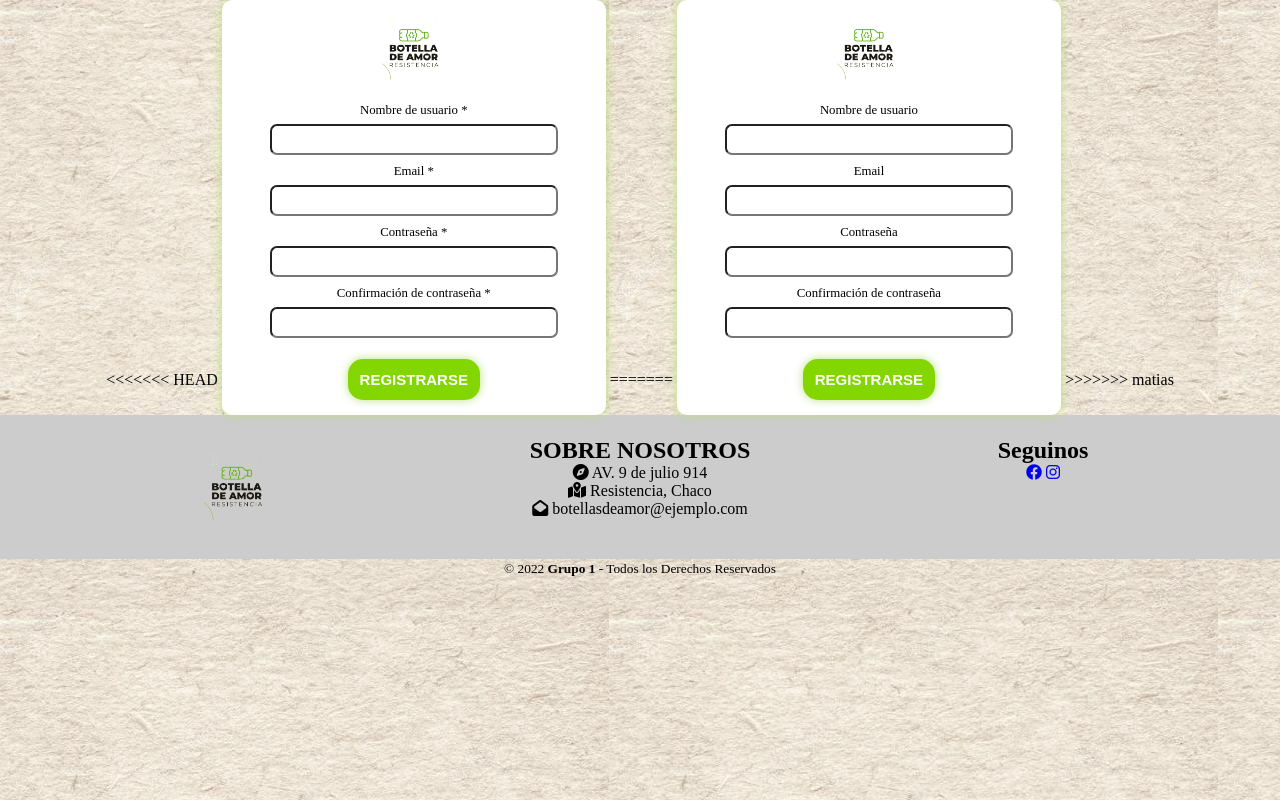
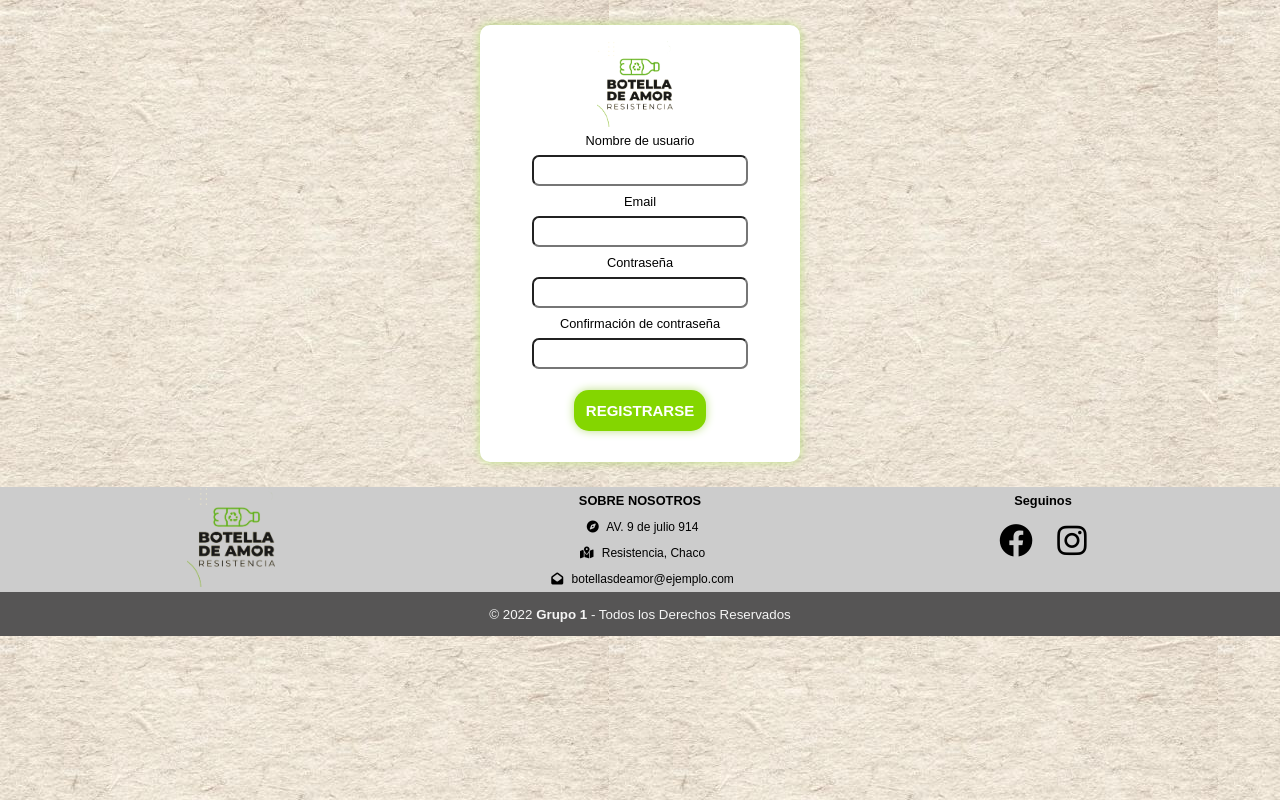
Before and after one commit to AlexLopezz/Fundacion_Info2022, a Django app: page /accounts/registro/ in a window 1280 px wide. Run offline with Django 3.2, Linux system fonts and the light colour scheme; some libraries are stand-ins or nearby versions.

Commit message:
editando home

```diff
--- a/static/main1.css
+++ b/static/main1.css
@@ -11,7 +11,6 @@ body {
     background-repeat: no-repeat;
     background-size: 100% 100%;
     background-attachment: fixed;
-    position: absolute;
 }
 
 nav {
--- a/static/registration/footer.css
+++ b/static/registration/footer.css
@@ -2,57 +2,40 @@ footer{
     height: 9rem;
     width: 100%;
     background-color: #ccc;
-<<<<<<< HEAD:static/registration/footerr.css
-    position:  absolute;
-=======
     position: relative;
->>>>>>> matias:static/registration/footer.css
     bottom: 0;
 }
 .pie-pagina .grupo-1{
     width: 100%;
     max-width: 1200px;
-    height: inherit;
     margin: auto;
     display: grid;
     grid-template-columns: repeat(3, 1fr);
     grid-gap: 9px;
     place-items: center;
 }
-.pie-pagina .grupo-1 .box {
-    height: 100;
+
+
+.pie-pagina .grupo-1 .box{
+    height: 105px;
 }
 
-.pie-pagina .grupo-1 .box{
-    height: 100px;
-}
-<<<<<<< HEAD:static/registration/footerr.css
 
 .pie-pagina .grupo-1 .box .imagen{
-=======
-.pie-pagina .grupo-1 .box .logo-footer img{
->>>>>>> matias:static/registration/footer.css
     width: 100px;
 }
 
 .pie-pagina .grupo-1 .box h2{
-<<<<<<< HEAD:static/registration/footerr.css
-    margin-bottom: 5px;
-    font-size: 1rem;
-    padding: 2px;
+    text-align: center;
+    font-size: 0.8rem;
+    padding: 6px;
 }
 
 .pie-pagina .grupo-1 .box p{
     padding: 2px;
-
 }
 
-.pie-pagina .grupo-1 .red-social a{
-=======
-    text-align: center;
-    font-size: 0.8rem;
-    padding: 6px;
-}
+
 .pie-pagina .grupo-1 .box p {
     font-size: 12px;
 }
@@ -65,7 +48,6 @@ footer{
     color: darkblue;
 }
 .pie-pagina .grupo-1 .box .red-social a{
->>>>>>> matias:static/registration/footer.css
     display: inline-block;
     font-size: 2.1rem;
     line-height: 20px;
@@ -84,11 +66,7 @@ footer{
     transition: all 0.1s;
 }
 .pie-pagina .grupo-2{
-<<<<<<< HEAD:static/registration/footerr.css
-    padding: 7px 10px;
-=======
     padding: 13px 10px;
->>>>>>> matias:static/registration/footer.css
     text-align: center;
     background-color: #565555;
     color: #f5f5f5;
--- a/static/registration/registro1.css
+++ b/static/registration/registro.css
@@ -2,6 +2,7 @@
     box-sizing: border-box;
     margin: 0;
     padding: 0;
+    font-family: Arial, Helvetica, sans-serif;
 }
 body{
     background-image: url('/static/img/fondo.jpg');
@@ -12,20 +13,15 @@ form {
     background-color: white;
     box-shadow: 0px 0px 10px #bce082;
     display: inline-block;
-<<<<<<< HEAD:static/registration/registro.css
-    margin: 1rem;
-    width: 30%;
-
-}
-img{
-=======
     margin: 1.55rem;
     padding: 1rem;
     width: 25%;
 }
-.imagen{
->>>>>>> matias:static/registration/registro1.css
-    max-width: 28%;
+
+
+
+.img{
+    max-width: 30%;
 }
 input{
     width: 75%;
--- a/templates/base.html
+++ b/templates/base.html
@@ -8,6 +8,7 @@
     <meta http-equiv="X-UA-Compatible" content="IE=edge">
     <meta name="viewport" content="width=device-width, initial-scale=1.0">
     <link rel="stylesheet" href="{% static 'registration/footer.css' %}">
+    <link rel="stylesheet" href="{% static 'registration/main1.css' %}">
     <link rel="stylesheet" href="https://cdnjs.cloudflare.com/ajax/libs/font-awesome/6.1.2/css/all.min.css" integrity="sha512-1sCRPdkRXhBV2PBLUdRb4tMg1w2YPf37qatUFeS7zlBy7jJI8Lf4VHwWfZZfpXtYSLy85pkm9GaYVYMfw5BC1A==" crossorigin="anonymous" referrerpolicy="no-referrer" />
    {% block title %}
    {% endblock title %}
--- a/templates/registration/registro.html
+++ b/templates/registration/registro.html
@@ -4,47 +4,15 @@
 
 {% block title %}
 <title>Registrarse</title>
-<link rel="stylesheet" href="{% static 'registration/registro1.css' %}">
+<link rel="stylesheet" href="{% static 'registration/registro.css' %}">
 {% endblock title %}
 
 {% block contenido %}
-<<<<<<< HEAD
-    <form action="" method="POST">
-        {% csrf_token %}
-        <img class="" src="/static/img/logo.png" alt="">
-            <div id="div_id_username" class="form-group">
-                <label for="id_username" class=" requiredField"> Nombre de usuario<span class="asteriskField"> *</span> </label>
-                <div>
-                    <input type="text" name="username" maxlength="150" autofocus="" class="textinput textInput form-control" required="" id="id_username">
-                </div>
-            </div>
-            <div id="div_id_email" class="form-group">
-                <label for="id_email" class=" requiredField"> Email <span class="asteriskField">*</span> </label>
-                <div>
-                    <input type="email" name="email" class="emailinput form-control" required="" id="id_email">
-                </div>
-            </div>
-            <div id="div_id_password1" class="form-group">
-                <label for="id_password1" class=" requiredField"> Contraseña <span class="asteriskField">*</span> </label>
-                <div>
-                    <input type="password" name="password1" autocomplete="new-password" class="textinput textInput form-control" required="" id="id_password1">
-                    <small id="hint_id_password1" class="form-text text-muted"> </small>
-                </div>
-            </div>
-            <div id="div_id_password2" class="form-group">
-                <label for="id_password2" class=" requiredField"> Confirmación de contraseña <span class="asteriskField">*</span> </label>
-                <div>
-                    <input type="password" name="password2" autocomplete="new-password" class="textinput textInput form-control" required="" id="id_password2">
-                </div>
-            </div>
-        <button type="submit">REGISTRARSE </button>
-    </form>
-=======
 <form action="" method="POST">
     {% csrf_token %}
-    <img class="imagen" src="/static/img/logo.png" alt="">
+    <img class="img" src="/static/img/logo.png" alt="">
     <div id="div_id_username" class="form-group">
-        <label for="id_username" class=" requiredField"> Nombre de usuario<span class="asteriskField"></span> </label>
+        <label for="id_username" class=" requiredField"> Nombre de usuario<span class="asteriskField"> </span> </label>
         <div>
             <input type="text" name="username" maxlength="150" autofocus="" class="textinput textInput form-control"
                 required="" id="id_username">
@@ -72,8 +40,6 @@
                 required="" id="id_password2">
         </div>
     </div>
-
     <button type="submit">REGISTRARSE </button>
 </form>
->>>>>>> matias
 {% endblock contenido %}
```
Also changed, not shown: static/registration/login1.css (+1 -21 lines).
